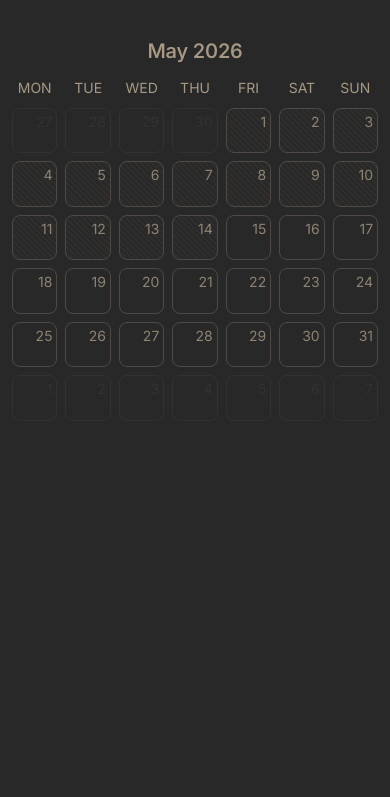
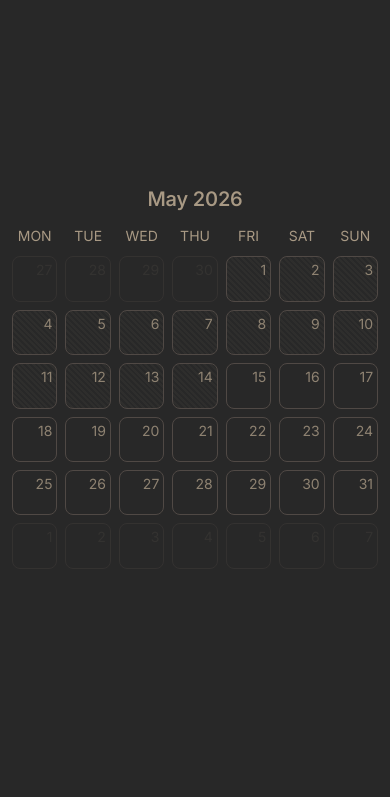
Before and after one commit to ego-alt/calendar, a Flask app: page / in a window 390 px wide. Shown: the part 47-844 px from the top of the page. Run offline with Flask 3, Linux system fonts and the light colour scheme.

Commit message:
fix/increase tab height, center calendar vertically on mobile

```diff
--- a/static/css/shell.css
+++ b/static/css/shell.css
@@ -38,7 +38,7 @@
     font: inherit;
     font-size: var(--text-base);
     color: var(--color-text-muted);
-    padding: 8px 18px;
+    padding: 10px 18px;
     min-width: 6.5rem; /* uniform tab width so "Stats" matches "Calendar" */
     text-align: center;
     cursor: pointer;
@@ -155,4 +155,20 @@ body.view-stats #calendarView {
     .shell-select {
         padding: 6px 26px 6px 10px;
     }
+    /* The month grid doesn't fill a phone screen — centre it vertically in the
+       space below the bar. The wrapper fills that space and centres its own
+       contents; `safe` keeps a tall week view from clipping off the top. */
+    .content-wrapper {
+        margin-top: 0;
+        margin-bottom: 0;
+        min-height: calc(100dvh - 46px - env(safe-area-inset-top));
+        justify-content: safe center;
+    }
+    /* #calendarContainer has margin:auto (its own vertical centring); with the
+       wrapper now taller it would absorb all the slack and strand the title at
+       the top. Zero it so title + grid centre together. */
+    #calendarContainer {
+        margin-top: 0;
+        margin-bottom: 0;
+    }
 }
```
